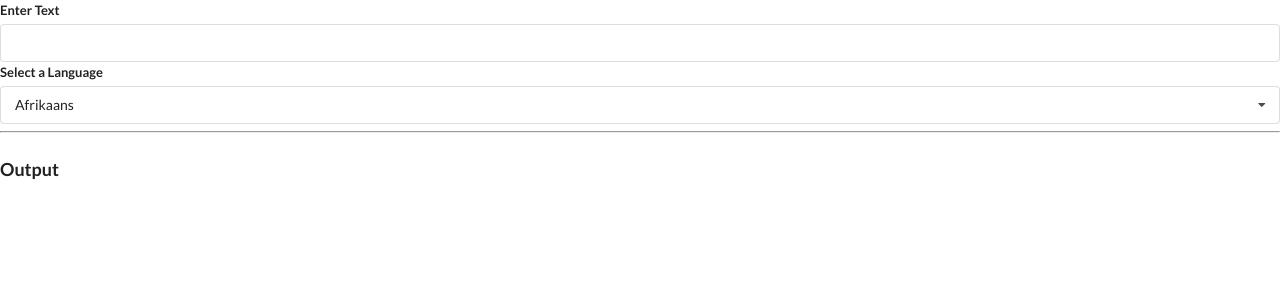
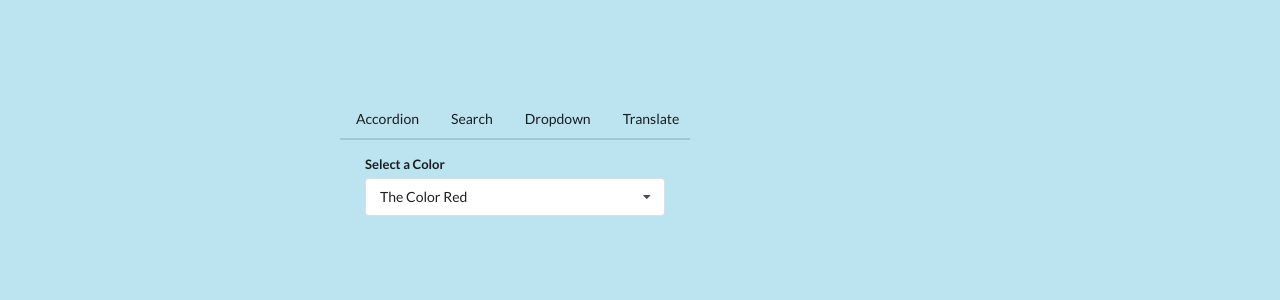
Before and after one commit to kawgh1/react-widgets, a React (Create React App) app: page /dropdown in a window 1280 px wide. Shown: the top 300 px of the page. Built offline with nearby package versions, Linux system fonts and the light colour scheme; no server answers.

Commit message:
added navigation, styling, Header, Link and Route Components

```diff
--- a/package.json
+++ b/package.json
@@ -9,6 +9,7 @@
     "axios": "^0.21.1",
     "react": "^17.0.2",
     "react-dom": "^17.0.2",
+    "react-router-dom": "^5.2.1",
     "react-scripts": "4.0.3",
     "web-vitals": "^1.1.2"
   },
--- /dev/null
+++ b/src/App.css
@@ -0,0 +1,28 @@
+body {
+	background-color: rgb(188, 227, 240);
+}
+
+input[type="text"],
+textarea {
+	background-color: rgb(22, 20, 20);
+}
+
+label {
+	color: whitesmoke;
+}
+
+.ui.container {
+	max-width: 600px !important;
+}
+.ui.secondary.pointing.menu {
+	max-width: 350px;
+}
+
+.ui.styled.accordion {
+	max-width: 300px;
+	margin-left: 25px;
+}
+
+.ui.form {
+	max-width: 300px;
+}
--- a/src/App.js
+++ b/src/App.js
@@ -1,9 +1,11 @@
-import React, {useState, useEffect, useRef} from 'react'
+import React, {useState} from 'react'
 import Accordion from './components/Accordian'
 import Search from './components/Search';
 import Dropdown from './components/Dropdown';
 import Translate from './components/Translate';
-
+import Route from './components/Route'
+import Header from './components/Header';
+import './App.css'
 
 const items = [
     {
@@ -37,14 +39,16 @@ const options = [
 ];
 
 
+
+
 // eslint-disable-next-line import/no-anonymous-default-export
 export default () => {
 
-    // const [selected, setSelected] = useState(options[0]);
+    const [selected, setSelected] = useState(options[0]);
     // const [showDropdown, setShowDropdown] = useState(true);
 
     return (
-        <div>
+        <div className='ui container' style={{ marginTop: '100px'}}>
               {/* <Accordion items={items}/> */}
         {/* <Search /> */}
         {/* <button onClick={() => setShowDropdown(!showDropdown)}>Toggle Dropdown</button> */}
@@ -59,7 +63,23 @@ export default () => {
             : null
         } */}
 
-            <Translate />
+            <Header />
+            <Route path="/">
+                <Accordion items={items} />
+            </Route>
+            <Route path="/search">
+                <Search  />
+            </Route>
+            <Route path="/dropdown">
+                <Dropdown
+                    label="Select a Color"
+                    selected={selected}
+                    onSelectedChange={setSelected}
+                    options={options}  />
+            </Route>
+            <Route path="/translate">
+                <Translate  />
+            </Route>
 
         </div>
 
--- a/src/components/Accordian.js
+++ b/src/components/Accordian.js
@@ -30,8 +30,8 @@ const Accordion = ({items}) => {
             //     </div>
             // </React.Fragment>
 
-            <React.Fragment key={item.title}>
-                <div className={`title ${active}`} onClick={()=> onTitleClicked(index)}>
+            <React.Fragment key={item.title} >
+                <div className={`title ${active}`} onClick={()=> onTitleClicked(index)} >
                     <i className='dropdown icon'></i>
                     {item.title}
                 </div>
--- /dev/null
+++ b/src/components/Header.js
@@ -0,0 +1,25 @@
+import React from 'react'
+import Link from './Link'
+
+const Header = () => {
+
+    return (
+        <div className='ui secondary pointing menu'>
+            <Link href="/" className="item">
+                Accordion
+            </Link>
+            <Link href="/search" className="item">
+                Search
+            </Link>
+            <Link href="/dropdown" className="item">
+                Dropdown
+            </Link>
+            <Link href="/translate" className="item">
+                Translate
+            </Link>
+        </div>
+    )
+
+};
+
+export default Header;
--- /dev/null
+++ b/src/components/Link.js
@@ -0,0 +1,24 @@
+import React from 'react'
+
+const Link = ({ className, href, children}) => {
+
+    const onClick = (event) => {
+
+        // open link in new window if user does ctrl+click
+        if (event.metaKey || event.ctrlKey) {
+            return;
+        }
+
+        event.preventDefault();
+        // force URL change even tho we aren't loading a new page, only loading a Component
+        window.history.pushState({}, '', href )
+
+        const navEvent = new PopStateEvent('popstate');
+        window.dispatchEvent(navEvent);
+    };
+
+    return <a onClick={onClick}
+                className={className} href={href} >{children}</a>;
+}
+
+export default Link;
--- /dev/null
+++ b/src/components/Route.js
@@ -0,0 +1,33 @@
+import { useEffect, useState } from 'react'
+
+const Route = ({ path, children}) => {
+
+    // only purpose for this is to get our Route to update when a new nav link is clicked
+    const [currentPath, setCurrentPath] = useState(window.location.pathname);
+
+
+
+    // Any time we set up an event listener inside of a Component,
+    // that's usually a sign we need to use the useEffect Hook
+    useEffect(() => {
+
+        const onLocationChange = () => {
+            setCurrentPath(window.location.pathname);
+        }
+
+        window.addEventListener('popstate', onLocationChange);
+
+
+        // useEffect Cleanup Function
+        return () => {
+            window.removeEventListener('popstate', onLocationChange);
+        }
+    }, []);
+
+    // return window.location.pathname === path ? children : null;
+    return currentPath === path ? children : null;
+};
+
+
+
+    export default Route;
--- a/src/components/Search.js
+++ b/src/components/Search.js
@@ -1,5 +1,6 @@
 import React, {useState, useEffect} from 'react'
 import axios from 'axios';
+import '../css/Search.css'
 
 const Search = () => {
 
@@ -10,44 +11,77 @@ const Search = () => {
     // useEffect
     const [results, setResults] = useState([]);
 
+    const [debouncedTerm, setDebouncedTerm] = useState(term);
+
     // console.log(results);
+
+    // useEffect(() => {
+    //     const search = async () => {
+    //         const { data } = await axios.get('https://en.wikipedia.org/w/api.php', {
+    //             params: {
+    //                 action: 'query',
+    //                 list: 'search',
+    //                 origin: '*',
+    //                 format: 'json',
+    //                 srsearch: term
+    //             }
+    //         });
+
+    //         // this will cause a Component re-render
+    //         setResults(data.query.search);
+    //     }
+
+    //     // if initial render (no results) run search immediately to display default content
+    //     if (term && !results.length) {
+    //         search();
+    //     } else {
+
+    //         // wait 600 ms bef
+    //     const timeoutId = setTimeout(() => {
+    //         if (term) {
+    //             search();
+    //             }
+    //     }, 600);
+
+    //         // CLEAN UP FUNCTION
+    //         return () => {
+    //             clearTimeout(timeoutId);
+    //         };
+
+    //       }
+
+    // }, [term]);
+
+
+
+        useEffect(() => {
+            const timerId = setTimeout(() => {
+            setDebouncedTerm(term);
+            }, 750);
+
+            return () => {
+            clearTimeout(timerId);
+            };
+        }, [term]);
 
         useEffect(() => {
             const search = async () => {
-            const { data } = await axios.get('https://en.wikipedia.org/w/api.php', {
+            const { data } = await axios.get("https://en.wikipedia.org/w/api.php", {
                 params: {
-                    action: 'query',
-                    list: 'search',
-                    origin: '*',
-                    format: 'json',
-                    srsearch: term
-                }
+                action: "query",
+                list: "search",
+                origin: "*",
+                format: "json",
+                srsearch: debouncedTerm,
+                },
             });
 
-            // this will cause a Component re-render
             setResults(data.query.search);
-        }
-
-        // if initial render (no results) run search immediately to display default content
-        if (term && !results.length) {
-            search();
-        } else {
-
-            // wait 600 ms bef
-        const timeoutId = setTimeout(() => {
-            if (term) {
+            };
+            if (debouncedTerm) {
             search();
             }
-        }, 600);
-
-            // CLEAN UP FUNCTION
-            return () => {
-                clearTimeout(timeoutId);
-            };
-
-          }
-
-    }, [term]);
+        }, [debouncedTerm]);
 
 
 
@@ -62,34 +96,41 @@ const Search = () => {
 
         return (
                 <div className='item' key={result.pageid}>
-            <div className='right floated content'>
+
+                    <div className='content'  >
+                        <div className='header' >
+                            {result.title}
+                        </div>
+
+                        <div className='left floated content' >
+
+
+                            <span  dangerouslySetInnerHTML={{ __html: result.snippet }}></span>
                             <a className='ui button'
                             href={`https://en.wikipedia.org?curid=${result.pageid}`}
                             target="_blank" rel="noreferrer">Go</a>
                         </div>
-                <div className='content'>
-                    <div className='header'>
-                        {result.title}
+
                     </div>
-                    <span dangerouslySetInnerHTML={{ __html: result.snippet }}></span>
+
                 </div>
-            </div>
+
         )
     });
 
     return (
 
-        <div>
+        <div className='ui container'>
             <div className='ui form'>
                 <div className='field'>
                     <label>Enter Search Term</label>
-                    <input className='input'
+                    <input className='ui input'
                             value={term}
                             onChange={e => SetTerm(e.target.value)}
                     />
                 </div>
             </div>
-            <div className='ui celled list'>
+            <div className='ui container celled list '>
             {renderedResults}
             </div>
         </div>
--- a/src/components/Translate.js
+++ b/src/components/Translate.js
@@ -1,6 +1,7 @@
 import React, {useState} from 'react'
 import Dropdown from './Dropdown'
 import Convert from './Convert';
+import '../css/Translate.css'
 
 const options = [
     {
@@ -33,7 +34,7 @@ const Translate = () => {
     const [text, setText] = useState('');
 
     return (
-        <div>
+        <div >
             <div className='ui form'>
                 <div className='field'>
                 <label>Enter Text</label>
--- /dev/null
+++ b/src/css/Search.css
@@ -0,0 +1,41 @@
+.ui.container {
+	max-width: 600px;
+}
+
+.header {
+	font-weight: bold;
+	margin: 15px 10px;
+	font-size: 1.3rem;
+}
+
+.left.floated.content {
+	display: flex;
+	justify-content: center;
+	align-items: center;
+	margin-left: 10px;
+	text-align: justify;
+}
+
+span {
+	max-width: 75%;
+}
+
+.ui.button {
+	margin: auto;
+	margin-left: 20px;
+	padding: 10px 12px;
+	height: 35px;
+}
+
+.ui.button:hover {
+	background-color: rgb(109, 211, 109);
+	box-shadow: 1px 1px 1px 1px;
+}
+
+.ui.form {
+	margin-left: 25px;
+}
+
+.ui.input {
+	max-width: 200px;
+}
--- /dev/null
+++ b/src/css/Translate.css
@@ -0,0 +1,8 @@
+hr {
+	max-width: 300px;
+	margin-left: 25px;
+}
+
+.ui.header {
+	margin-left: 35px;
+}
```
Also changed, not shown: 2 other files (tests, documents, lock files or other folders). Lines whose indentation alone changed are shown as unchanged.
